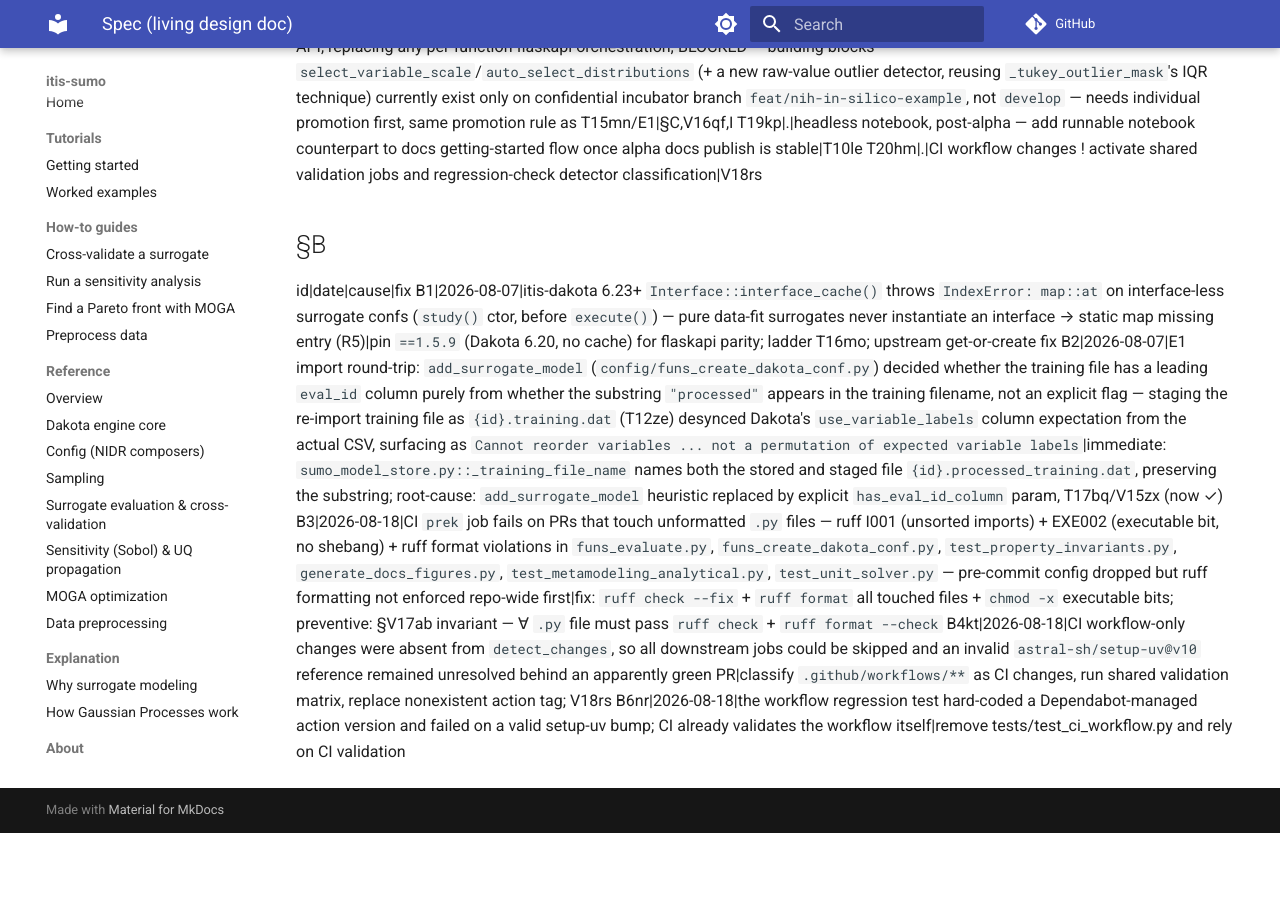
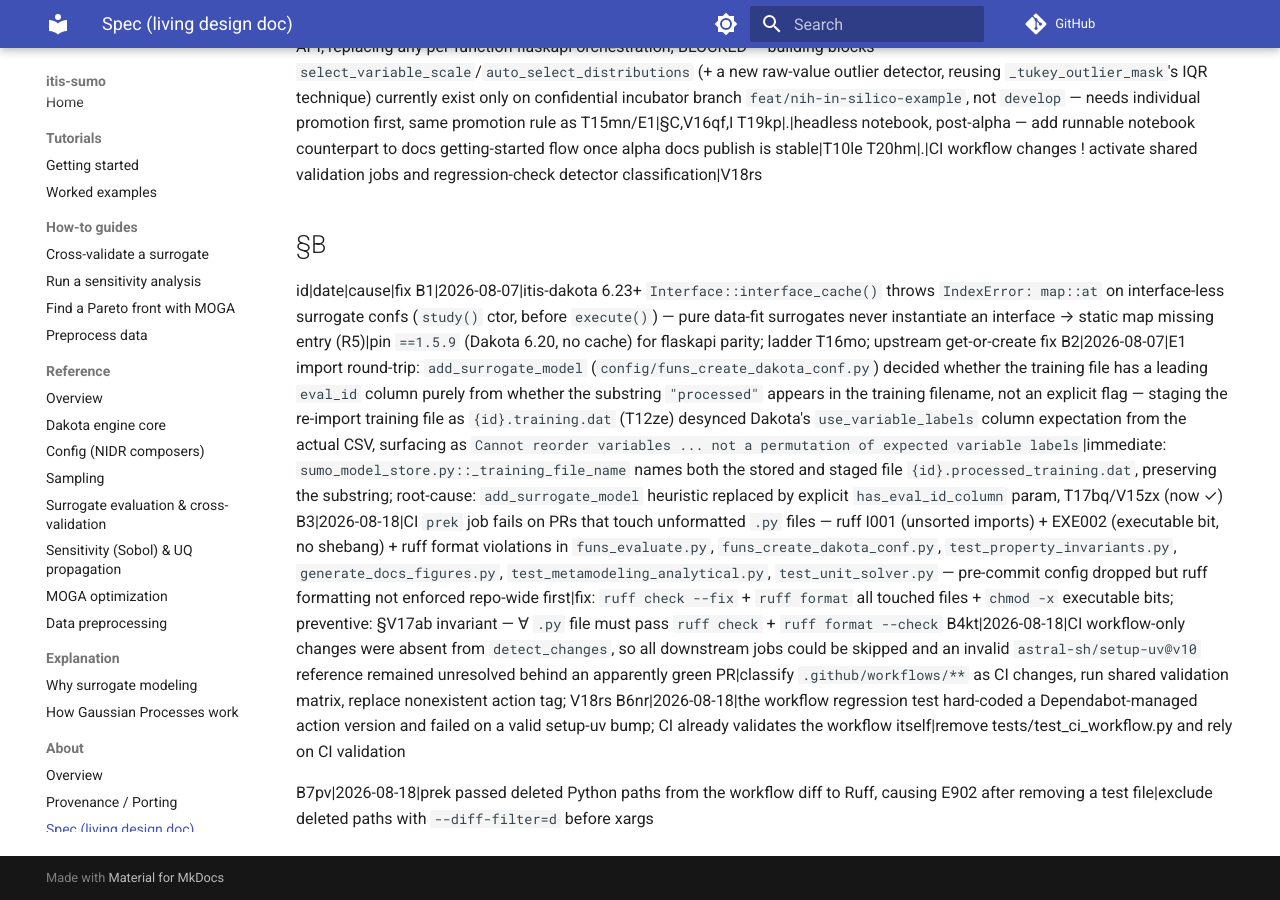
Before and after one commit to ITISFoundation/itis-sumo, an MkDocs documentation site: the page built from docs/about/spec.md, in a window 1280 px wide and 900 px high, scrolled down 4275 px. Built offline with MkDocs 1.6.1 and Material for MkDocs 9.7.7, drawn with Linux system fonts in a browser that asks for light colours; comment, search, counter and statistics services are not loaded; before the commit the page ends 5108 px from its top, so only the background shows below that.

Commit message:
fix(ci): ignore deleted files in prek inputs

```diff
--- a/SPEC.md
+++ b/SPEC.md
@@ -93,3 +93,5 @@
 B3|2026-08-18|CI `prek` job fails on PRs that touch unformatted `.py` files — ruff I001 (unsorted imports) + EXE002 (executable bit, no shebang) + ruff format violations in `funs_evaluate.py`, `funs_create_dakota_conf.py`, `test_property_invariants.py`, `generate_docs_figures.py`, `test_metamodeling_analytical.py`, `test_unit_solver.py` — pre-commit config dropped but ruff formatting not enforced repo-wide first|fix: `ruff check --fix` + `ruff format` all touched files + `chmod -x` executable bits; preventive: §V17ab invariant — ∀ `.py` file must pass `ruff check` + `ruff format --check`
 B4kt|2026-08-18|CI workflow-only changes were absent from `detect_changes`, so all downstream jobs could be skipped and an invalid `astral-sh/setup-uv@v10` reference remained unresolved behind an apparently green PR|classify `.github/workflows/**` as CI changes, run shared validation matrix, replace nonexistent action tag; V18rs
 B6nr|2026-08-18|the workflow regression test hard-coded a Dependabot-managed action version and failed on a valid setup-uv bump; CI already validates the workflow itself|remove tests/test_ci_workflow.py and rely on CI validation
+
+B7pv|2026-08-18|prek passed deleted Python paths from the workflow diff to Ruff, causing E902 after removing a test file|exclude deleted paths with `--diff-filter=d` before xargs
```
Also changed, not shown: 1 other file.
